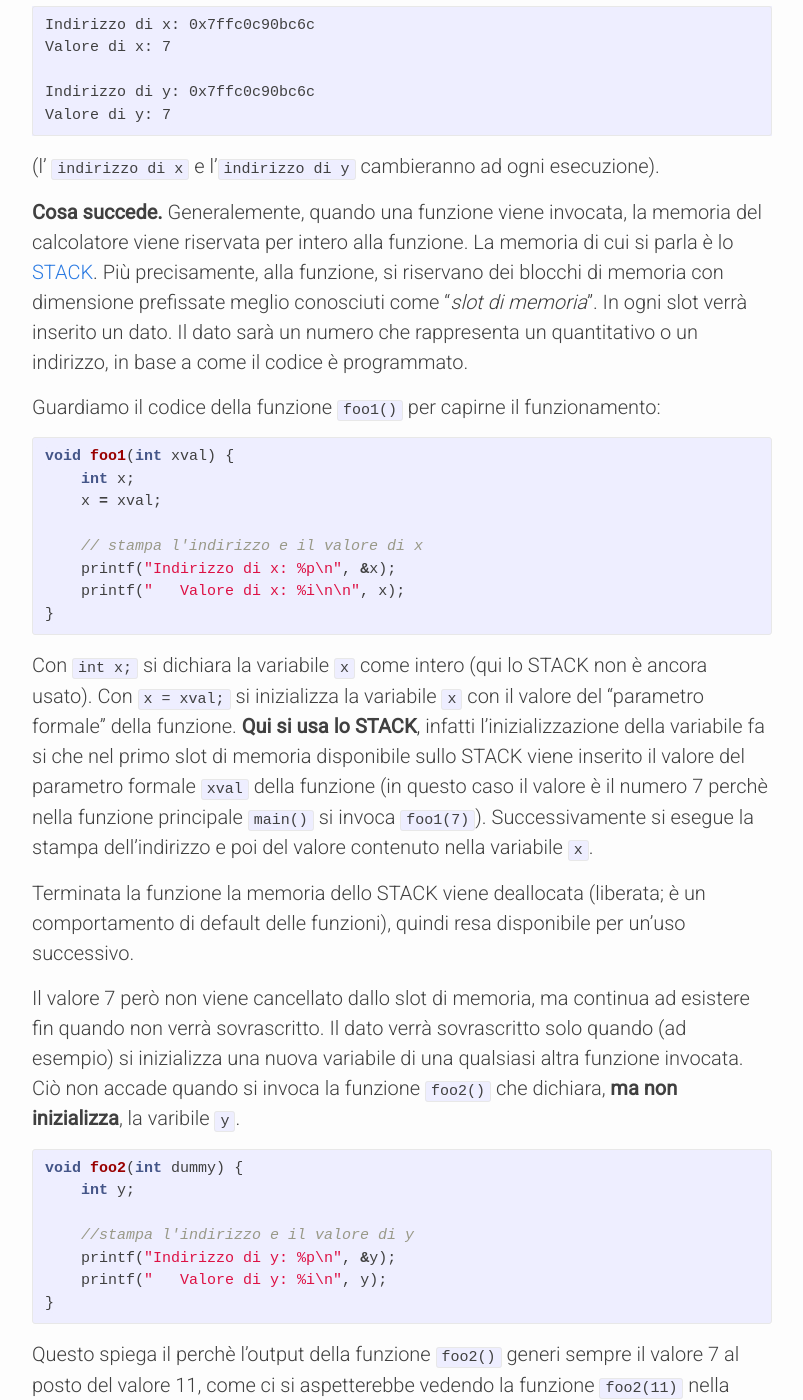
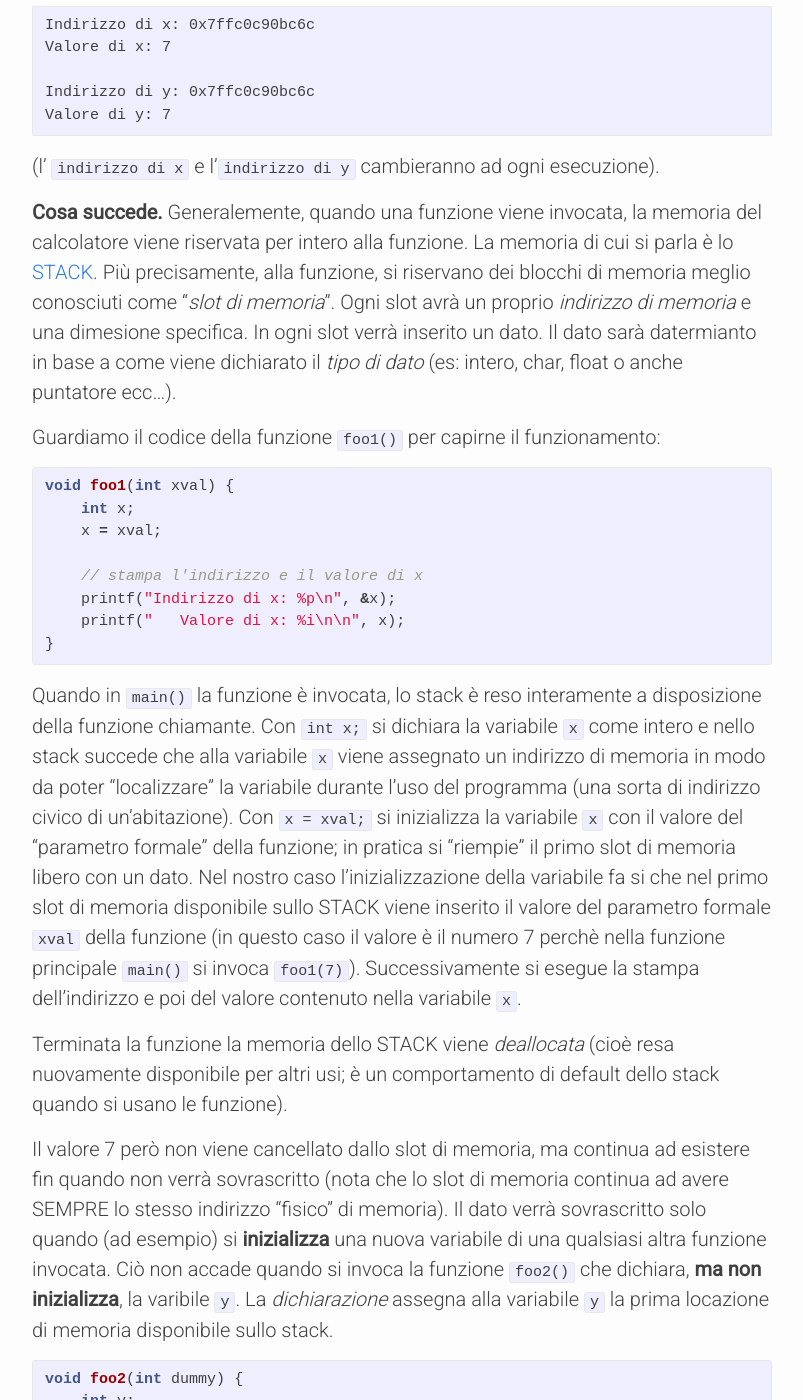
Before and after one commit to volgorean/test-jekyll, a Jekyll site: the page built from _posts/2016-08-23-funzioni-e-memoria-stack.md, in a window 1280 px wide and 1400 px high, scrolled down 910 px. Shown: the whole window, without its empty margins (238-1041 px from the left). Built offline with Jekyll 4.4.1, drawn with Linux system fonts in a browser that asks for light colours; some of the changed text lies outside the part shown.

Commit message:
fix posts

````diff
--- a/_posts/2016-08-23-funzioni-e-memoria-stack.md
+++ b/_posts/2016-08-23-funzioni-e-memoria-stack.md
@@ -46,7 +46,7 @@ Valore di y: 7
 ```
 (l' ```indirizzo di x``` e l'```indirizzo di y``` cambieranno ad ogni esecuzione).
 
-**Cosa succede.** Generalemente, quando una funzione viene invocata, la memoria del calcolatore viene riservata per intero alla funzione. La memoria di cui si parla è lo [STACK]. Più precisamente, alla funzione, si riservano dei blocchi di memoria con dimensione prefissate meglio conosciuti come "*slot di memoria*". In ogni slot verrà inserito un dato. Il dato sarà un numero che rappresenta un quantitativo o un indirizzo, in base a come il codice è programmato.
+**Cosa succede.** Generalemente, quando una funzione viene invocata, la memoria del calcolatore viene riservata per intero alla funzione. La memoria di cui si parla è lo [STACK]. Più precisamente, alla funzione, si riservano dei blocchi di memoria meglio conosciuti come "*slot di memoria*". Ogni slot avrà un proprio *indirizzo di memoria* e una dimesione specifica. In ogni slot verrà inserito un dato. Il dato sarà datermianto in base a come viene dichiarato il *tipo di dato* (es: intero, char, float o anche puntatore ecc...).
 
 Guardiamo il codice della funzione ```foo1()``` per capirne il funzionamento:
 
@@ -61,11 +61,11 @@ void foo1(int xval) {
 }
 {% endhighlight %}
 
-Con ```int x;``` si dichiara la variabile ```x``` come intero (qui lo STACK non è ancora usato). Con ```x = xval;```  si inizializza la variabile ```x``` con il valore del "parametro formale" della funzione. **Qui si usa lo STACK**, infatti l'inizializzazione della variabile fa si che nel primo slot di memoria disponibile sullo STACK viene inserito il valore del parametro formale ```xval``` della funzione (in questo caso il valore è il numero 7 perchè nella funzione principale ```main()``` si invoca ```foo1(7)```). Successivamente si esegue la stampa dell'indirizzo e poi del valore contenuto nella variabile ```x```.
+Quando in ```main()``` la funzione è invocata, lo stack è reso interamente a disposizione della funzione chiamante. Con ```int x;``` si dichiara la variabile ```x``` come intero e nello stack succede che alla variabile ```x``` viene assegnato un indirizzo di memoria in modo da poter "localizzare" la variabile durante l'uso del programma (una sorta di indirizzo civico di un'abitazione). Con ```x = xval;```  si inizializza la variabile ```x``` con il valore del "parametro formale" della funzione; in pratica si "riempie" il primo slot di memoria libero con un dato. Nel nostro caso l'inizializzazione della variabile fa si che nel primo slot di memoria disponibile sullo STACK viene inserito il valore del parametro formale ```xval``` della funzione (in questo caso il valore è il numero 7 perchè nella funzione principale ```main()``` si invoca ```foo1(7)```). Successivamente si esegue la stampa dell'indirizzo e poi del valore contenuto nella variabile ```x```.
 
-Terminata la funzione la memoria dello STACK viene deallocata (liberata; è un comportamento di default delle funzioni), quindi resa disponibile per un'uso successivo.
+Terminata la funzione la memoria dello STACK viene *deallocata* (cioè resa nuovamente disponibile per altri usi; è un comportamento di default dello stack quando si usano le funzione).
 
-Il valore 7 però non viene cancellato dallo slot di memoria, ma continua ad esistere fin quando non verrà sovrascritto. Il dato verrà sovrascritto solo quando (ad esempio) si inizializza una nuova variabile di una qualsiasi altra funzione invocata. Ciò non accade quando si invoca la funzione ```foo2()``` che dichiara, **ma non inizializza**, la varibile ```y```.
+Il valore 7 però non viene cancellato dallo slot di memoria, ma continua ad esistere fin quando non verrà sovrascritto (nota che lo slot di memoria continua ad avere SEMPRE lo stesso indirizzo "fisico" di memoria). Il dato verrà sovrascritto solo quando (ad esempio) si **inizializza** una nuova variabile di una qualsiasi altra funzione invocata. Ciò non accade quando si invoca la funzione ```foo2()``` che dichiara, **ma non inizializza**, la varibile ```y```. La *dichiarazione* assegna alla variabile ```y``` la prima locazione di memoria disponibile sullo stack.
 
 {% highlight c %}
 void foo2(int dummy) {
@@ -77,7 +77,11 @@ void foo2(int dummy) {
 }
 {% endhighlight %}
 
-Questo spiega il perchè l'output della funzione ```foo2()``` generi sempre il valore 7 al posto del valore 11, come ci si aspetterebbe vedendo la funzione ```foo2(11)``` nella funzione principale ```main```.
+La prima locazione di memoria (slot) disponibile sullo stack è la stessa che era stata usata in precedenza dalla funzione ```foo1()```, quindi a quell'indirizzo esiste ancora il dato (sovrascrivibile) inserito dalla funzione precedente. Non inizializzare la varibile ```y``` fa si che il dato presente nella locazione di memoria assegnata a ```y``` non si sovrascriva!
+
+Quando si stampa, la funzione ```printf("   Valore di y: %i\n", y);``` stampa il valore contenuto nella variabile ```y```. Essendo che la varibile ```y``` risiede nello slot di memoria gia usato in precedenza, conterrà il dato inserito dalla funzione precedente (appunto perchè ```y``` non è stata **inizializzata**).
+
+Questo spiega il perchè l'output della funzione ```foo2()``` generi sempre il valore 7 al posto del valore 11, come ci si aspetterebbe vedendo la funzione ```foo2(11)``` nella funzione principale ```main()```.
 
 Se la variabile ```y``` fosse stata inizializza nel modo seguente ```y = dummy``` l'output sarebbe stato 11.
 
````
Also changed, not shown: _posts/2016-08-24-const-and-scanf.md (+5 -1 lines).
